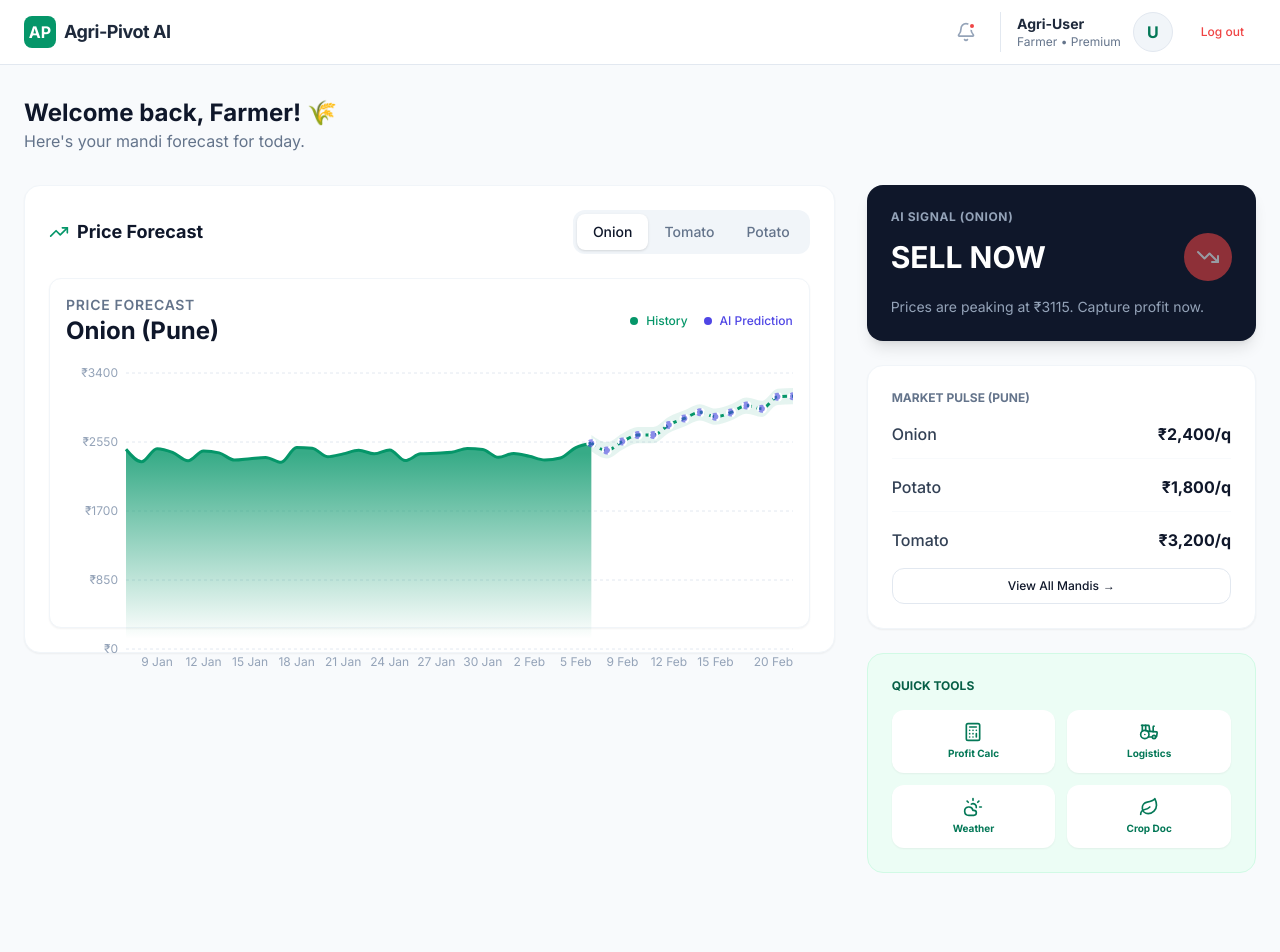
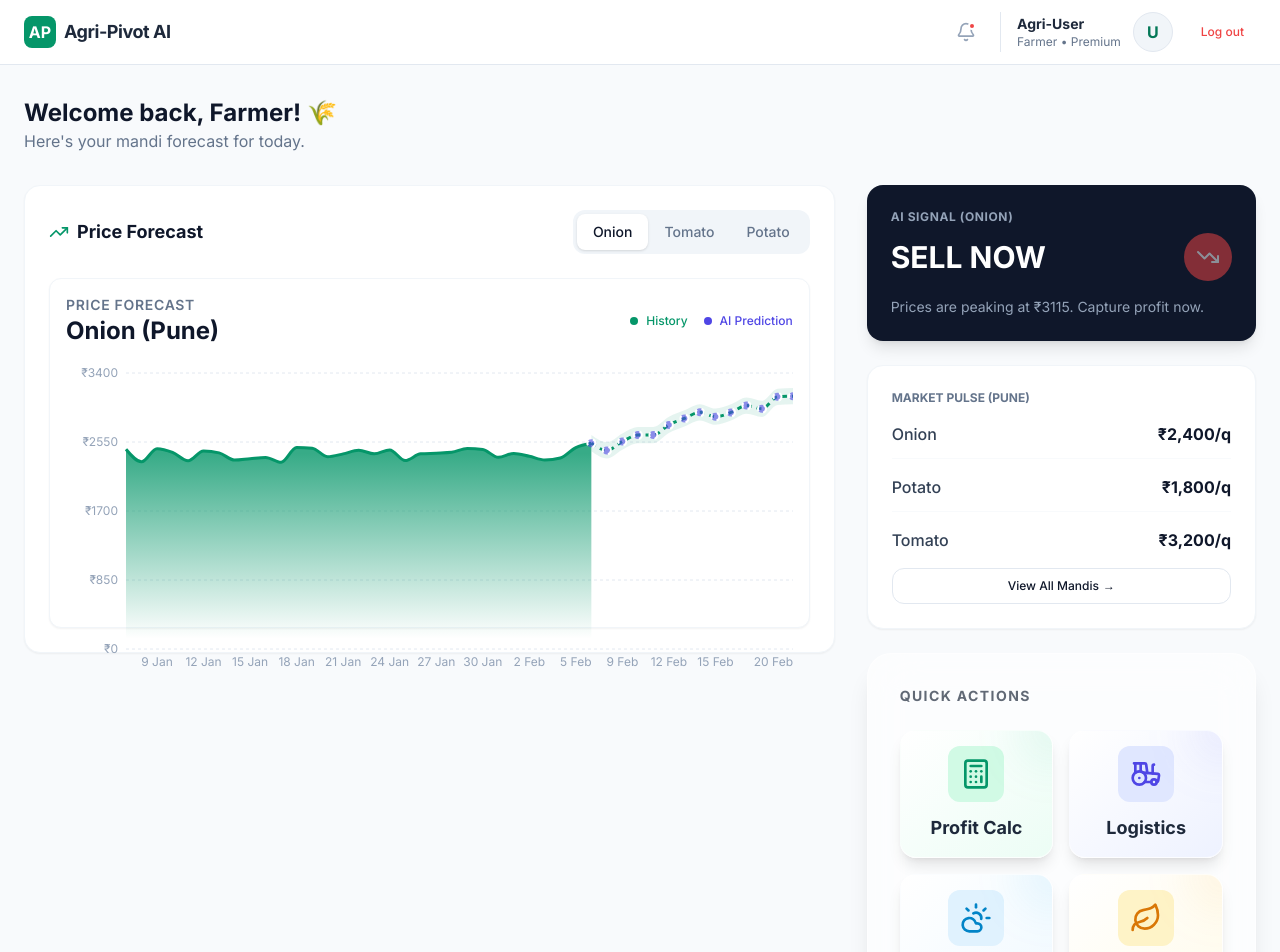
Before and after one commit to PrathmeshBadhe/agri-pivot-2026, a React (Vite) app in the folder frontend_ts/: page / in a window 1280 px wide. Shown: the top 952 px of the page. Before the commit the page ends 905 px from the top, so only its background shows below. Built offline with nearby package versions, Linux system fonts and the light colour scheme; sample sign-in values are in the browser's storage.

Commit message:
feat: redesign quick tools panel with iOS-style physics and glassmorphism

```diff
--- a/frontend_ts/src/features/dashboard/Dashboard.tsx
+++ b/frontend_ts/src/features/dashboard/Dashboard.tsx
@@ -188,32 +188,90 @@ export const Dashboard = () => {
                             </Link>
                         </motion.div>
 
-                        {/* Widget 3: Quick Tools */}
+                        {/* Widget 3: Quick Tools (Redesigned) */}
                         <motion.div
                             initial={{ opacity: 0, y: 20 }}
                             whileInView={{ opacity: 1, y: 0 }}
                             transition={{ delay: 0.2 }}
                             viewport={{ once: true }}
-                            className="col-span-1 bg-emerald-50 p-6 rounded-2xl border border-emerald-100"
+                            className="col-span-1 bg-white/60 backdrop-blur-xl p-8 rounded-3xl border border-white/50 shadow-xl"
                         >
-                            <h3 className="text-emerald-800 text-xs font-bold uppercase mb-4">Quick Tools</h3>
-                            <div className="grid grid-cols-2 gap-3">
-                                <Link to="/calculator" className="flex flex-col items-center justify-center p-3 bg-white rounded-xl shadow-sm hover:shadow-md hover:scale-105 active:scale-95 transition-all text-emerald-700 cursor-pointer">
-                                    <Calculator className="w-5 h-5 mb-1" />
-                                    <span className="text-[10px] font-bold">Profit Calc</span>
+                            <h3 className="text-slate-800 text-sm font-bold uppercase tracking-widest mb-6 opacity-70">Quick Actions</h3>
+                            <div className="grid grid-cols-2 gap-4">
+                                <Link to="/calculator" className="contents">
+                                    <motion.button
+                                        whileHover={{ scale: 1.05, y: -5 }}
+                                        whileTap={{ scale: 0.95 }}
+                                        transition={{ type: "spring", stiffness: 400, damping: 17 }}
+                                        className="h-32 flex flex-col items-center justify-center p-4 bg-gradient-to-br from-white to-emerald-50 rounded-2xl border border-white/60 shadow-lg hover:shadow-2xl transition-shadow group relative overflow-hidden"
+                                    >
+                                        <div className="absolute top-0 right-0 w-16 h-16 bg-emerald-500/10 rounded-full -mr-8 -mt-8 blur-xl"></div>
+                                        <motion.div
+                                            whileHover={{ rotate: [0, -10, 10, 0] }}
+                                            transition={{ duration: 0.5 }}
+                                            className="mb-3 p-3 bg-emerald-100 rounded-xl text-emerald-600"
+                                        >
+                                            <Calculator className="w-8 h-8" />
+                                        </motion.div>
+                                        <span className="text-lg font-bold text-slate-800">Profit Calc</span>
+                                    </motion.button>
                                 </Link>
-                                <Link to="/logistics" className="flex flex-col items-center justify-center p-3 bg-white rounded-xl shadow-sm hover:shadow-md hover:scale-105 active:scale-95 transition-all text-emerald-700 cursor-pointer">
-                                    <Tractor className="w-5 h-5 mb-1" />
-                                    <span className="text-[10px] font-bold">Logistics</span>
+
+                                <Link to="/logistics" className="contents">
+                                    <motion.button
+                                        whileHover={{ scale: 1.05, y: -5 }}
+                                        whileTap={{ scale: 0.95 }}
+                                        transition={{ type: "spring", stiffness: 400, damping: 17 }}
+                                        className="h-32 flex flex-col items-center justify-center p-4 bg-gradient-to-br from-white to-indigo-50 rounded-2xl border border-white/60 shadow-lg hover:shadow-2xl transition-shadow group relative overflow-hidden"
+                                    >
+                                        <div className="absolute top-0 right-0 w-16 h-16 bg-indigo-500/10 rounded-full -mr-8 -mt-8 blur-xl"></div>
+                                        <motion.div
+                                            whileHover={{ rotate: [0, -10, 10, 0] }}
+                                            transition={{ duration: 0.5 }}
+                                            className="mb-3 p-3 bg-indigo-100 rounded-xl text-indigo-600"
+                                        >
+                                            <Tractor className="w-8 h-8" />
+                                        </motion.div>
+                                        <span className="text-lg font-bold text-slate-800">Logistics</span>
+                                    </motion.button>
                                 </Link>
-                                <Link to="/weather" className="flex flex-col items-center justify-center p-3 bg-white rounded-xl shadow-sm hover:shadow-md hover:scale-105 active:scale-95 transition-all text-emerald-700 cursor-pointer">
-                                    <CloudSun className="w-5 h-5 mb-1" />
-                                    <span className="text-[10px] font-bold">Weather</span>
+
+                                <Link to="/weather" className="contents">
+                                    <motion.button
+                                        whileHover={{ scale: 1.05, y: -5 }}
+                                        whileTap={{ scale: 0.95 }}
+                                        transition={{ type: "spring", stiffness: 400, damping: 17 }}
+                                        className="h-32 flex flex-col items-center justify-center p-4 bg-gradient-to-br from-white to-sky-50 rounded-2xl border border-white/60 shadow-lg hover:shadow-2xl transition-shadow group relative overflow-hidden"
+                                    >
+                                        <div className="absolute top-0 right-0 w-16 h-16 bg-sky-500/10 rounded-full -mr-8 -mt-8 blur-xl"></div>
+                                        <motion.div
+                                            whileHover={{ rotate: [0, -10, 10, 0] }}
+                                            transition={{ duration: 0.5 }}
+                                            className="mb-3 p-3 bg-sky-100 rounded-xl text-sky-600"
+                                        >
+                                            <CloudSun className="w-8 h-8" />
+                                        </motion.div>
+                                        <span className="text-lg font-bold text-slate-800">Weather</span>
+                                    </motion.button>
                                 </Link>
-                                <button onClick={() => toast('Crop Doctor AI coming soon!', { icon: '🤖' })} className="flex flex-col items-center justify-center p-3 bg-white rounded-xl shadow-sm hover:shadow-md hover:scale-105 active:scale-95 transition-all text-emerald-700 cursor-pointer">
-                                    <Leaf className="w-5 h-5 mb-1" />
-                                    <span className="text-[10px] font-bold">Crop Doc</span>
-                                </button>
+
+                                <motion.button
+                                    onClick={() => toast('Crop Doctor AI coming soon!', { icon: '🤖' })}
+                                    whileHover={{ scale: 1.05, y: -5 }}
+                                    whileTap={{ scale: 0.95 }}
+                                    transition={{ type: "spring", stiffness: 400, damping: 17 }}
+                                    className="h-32 flex flex-col items-center justify-center p-4 bg-gradient-to-br from-white to-amber-50 rounded-2xl border border-white/60 shadow-lg hover:shadow-2xl transition-shadow group relative overflow-hidden"
+                                >
+                                    <div className="absolute top-0 right-0 w-16 h-16 bg-amber-500/10 rounded-full -mr-8 -mt-8 blur-xl"></div>
+                                    <motion.div
+                                        whileHover={{ rotate: [0, -10, 10, 0] }}
+                                        transition={{ duration: 0.5 }}
+                                        className="mb-3 p-3 bg-amber-100 rounded-xl text-amber-600"
+                                    >
+                                        <Leaf className="w-8 h-8" />
+                                    </motion.div>
+                                    <span className="text-lg font-bold text-slate-800">Crop Doc</span>
+                                </motion.button>
                             </div>
                         </motion.div>
 
```
